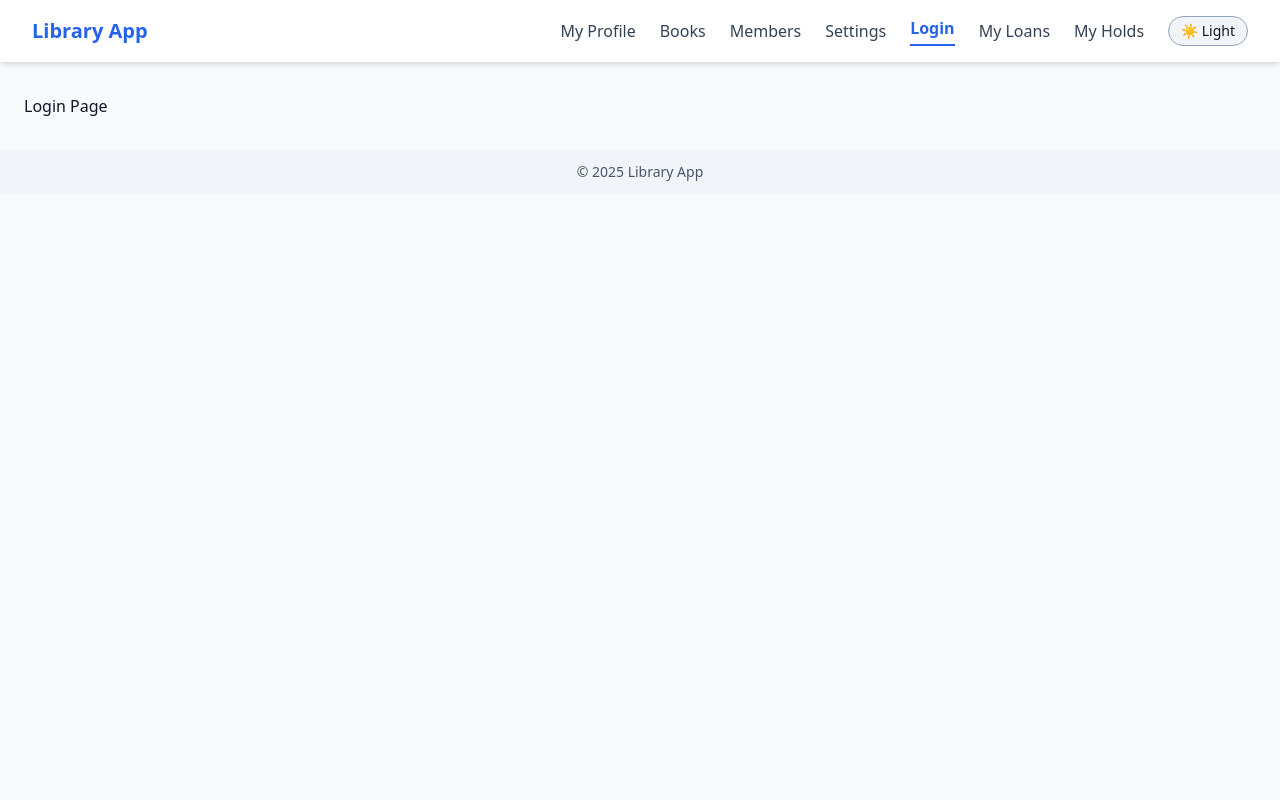
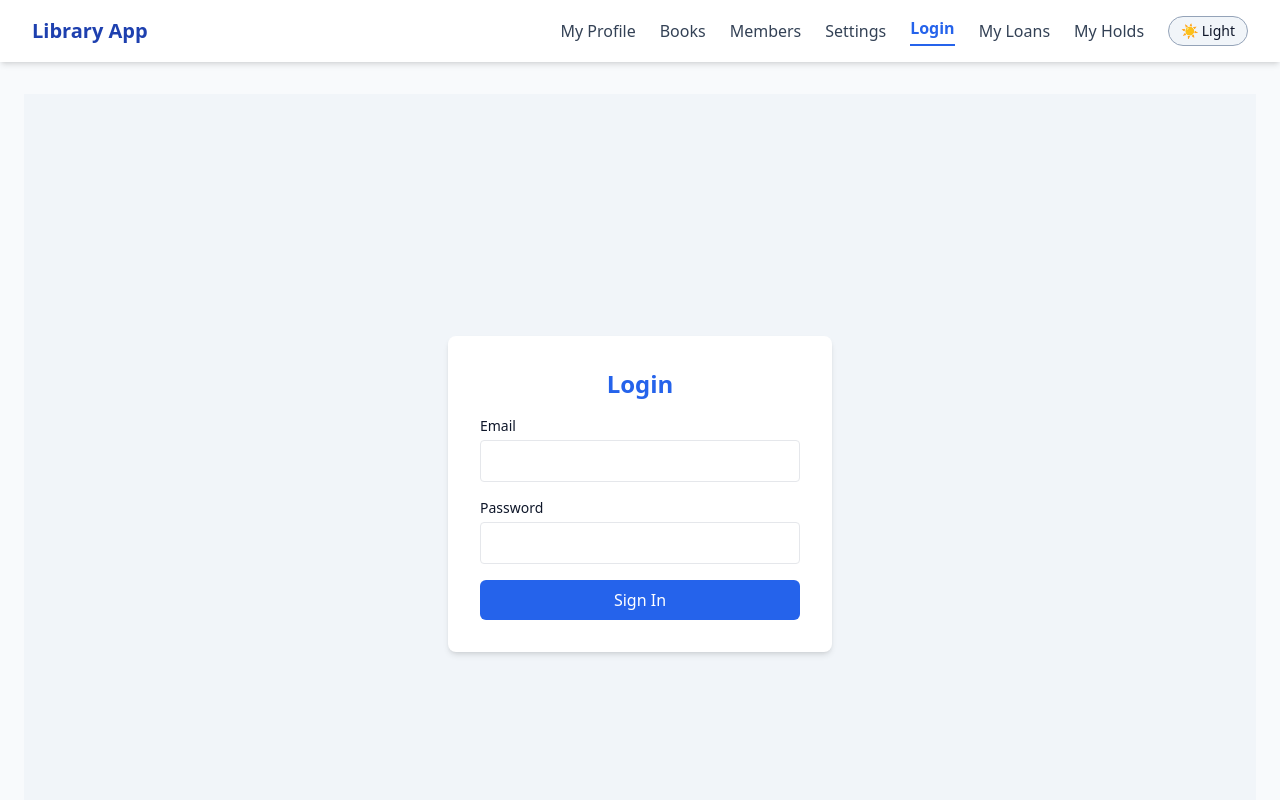
Before and after one commit to CanGuvercin/FullStakLibraryApp.React.Spring.MongoDB, a React (Vite) app in the folder client/: page /login in a window 1280 px wide. Shown: the top 800 px of the page. Built offline with nearby package versions, Linux system fonts and the light colour scheme; no server answers.

Commit message:
login is working, appGuard is working, tests are done and fine

```diff
--- a/client/src/components/Layout.tsx
+++ b/client/src/components/Layout.tsx
@@ -1,4 +1,4 @@
-import { Outlet, NavLink } from "react-router-dom";
+import { Outlet, NavLink, Link } from "react-router-dom";
 import { useThemeStore } from "../store/themeStore";
 import { useEffect } from "react";
 
@@ -29,9 +29,11 @@ export default function Layout() {
           transition-colors
         "
       >
-        <h1 className="text-xl font-semibold text-blue-600 dark:text-blue-300">
-          Library App
-        </h1>
+        <Link to="/">
+          <h1 className="text-xl font-semibold text-blue-800 dark:text-blue-300 cursor-pointer hover:opacity-80 transition">
+            Library App
+          </h1>
+        </Link>
 
         <nav className="space-x-6 flex items-center">
           <NavLink
--- a/client/src/pages/LoginPage.tsx
+++ b/client/src/pages/LoginPage.tsx
@@ -1,3 +1,72 @@
-export default function LoginPage (){
-    return <div><h1>Login Page</h1></div>
+import { useState } from "react";
+import { authApi } from "../api/authApi";
+import { useAuthStore } from "../store/authStore";
+import { useNavigate } from "react-router-dom";
+
+export default function LoginPage() {
+  const navigate = useNavigate();
+  const loginStore = useAuthStore();
+
+  const [email, setEmail] = useState("");
+  const [password, setPassword] = useState("");
+  const [error, setError] = useState("");
+
+  const handleSubmit = async (e: React.FormEvent) => {
+    e.preventDefault();
+    setError("");
+
+    try {
+      const data = await authApi.login(email, password);
+
+      loginStore.login(data.accessToken, data.user, data.role);
+
+      navigate("/"); // homepage
+    } catch (err: any) {
+      setError("Invalid email or password");
+    }
+  };
+
+  return (
+    <div className="min-h-screen flex items-center justify-center bg-slate-100 dark:bg-slate-900">
+      <form
+        onSubmit={handleSubmit}
+        className="bg-white dark:bg-slate-800 p-8 rounded-lg shadow-md w-96 space-y-4"
+      >
+        <h2 className="text-2xl font-semibold text-center text-blue-600 dark:text-blue-300">
+          Login
+        </h2>
+
+        {error && <p className="text-red-500 text-sm">{error}</p>}
+
+        <div>
+          <label className="block text-sm mb-1">Email</label>
+          <input
+            type="email"
+            required
+            className="w-full p-2 rounded border dark:bg-slate-700"
+            value={email}
+            onChange={(e) => setEmail(e.target.value)}
+          />
+        </div>
+
+        <div>
+          <label className="block text-sm mb-1">Password</label>
+          <input
+            type="password"
+            required
+            className="w-full p-2 rounded border dark:bg-slate-700"
+            value={password}
+            onChange={(e) => setPassword(e.target.value)}
+          />
+        </div>
+
+        <button
+          type="submit"
+          className="w-full py-2 bg-blue-600 hover:bg-blue-700 text-white rounded-md"
+        >
+          Sign In
+        </button>
+      </form>
+    </div>
+  );
 }
--- a/client/src/routing/RequireAdmin.tsx
+++ b/client/src/routing/RequireAdmin.tsx
@@ -0,0 +1,11 @@
+import { Navigate, Outlet } from "react-router-dom";
+import { useAuthStore } from "../store/authStore";
+
+export default function RequireAdmin() {
+  const { role, isAuthenticated } = useAuthStore();
+
+  if (!isAuthenticated) return <Navigate to="/login" replace />;
+  if (role !== "ADMIN") return <Navigate to="/" replace />;
+
+  return <Outlet />;
+}
--- a/client/src/routing/RequireAuth.tsx
+++ b/client/src/routing/RequireAuth.tsx
@@ -0,0 +1,12 @@
+import { Navigate, Outlet } from "react-router-dom";
+import { useAuthStore } from "../store/authStore";
+
+export default function RequireAuth() {
+  const { isAuthenticated } = useAuthStore();
+
+  if (!isAuthenticated) {
+    return <Navigate to="/login" replace />;
+  }
+
+  return <Outlet />;
+}
```
